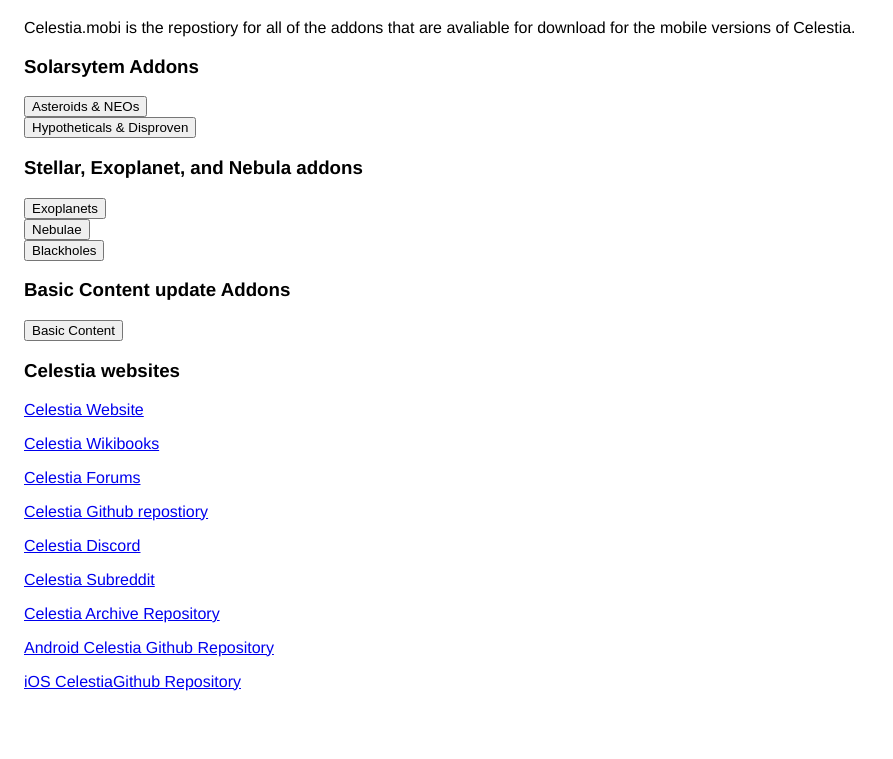
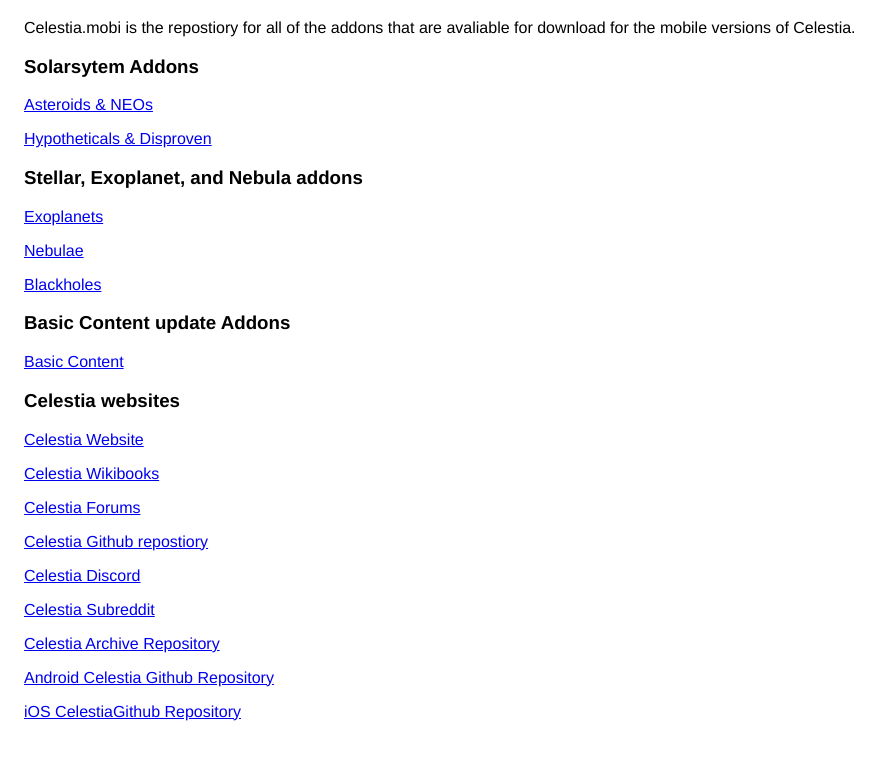
Before and after one commit to celestiamobile/celestia.mobi, a plain HTML site: page HOME.html in a window 1280 px wide. Shown: the part 85-844 px from the top of the page, without its empty margins (0-893 px from the left). Before the commit the page ends 816 px from the top, so only its background shows below. Drawn offline with Linux system fonts and the light colour scheme.

Commit message:
Update HOME.html
Removed buttons.

```diff
--- a/HOME.html
+++ b/HOME.html
@@ -17,34 +17,34 @@
 
 	<h3>Solarsytem Addons</h3>
 
-    <form>
-      <input type="button" onclick="window.location.href='https://celestia.mobi/resources/category.html?id=C789D7FC-F80E-EBDA-94BA-79FBE31FF9C1';" value="Asteroids & NEOs" />
-    </form>
-    <form>
-      <input type="button" onclick="window.location.href='https://celestia.mobi/resources/category.html?id=105D3A34-2DBB-25F3-6E22-706D64C88128';" value="Hypotheticals & Disproven" />
-    </form>
+	<p>
+	<a href="https://celestia.mobi/resources/category.html?id=C789D7FC-F80E-EBDA-94BA-79FBE31FF9C1">Asteroids & NEOs</a>
+	</p>
+	<p>
+	<a href="https://celestia.mobi/resources/category.html?id=105D3A34-2DBB-25F3-6E22-706D64C88128">Hypotheticals & Disproven</a>
+	</p>
 </div>
 <div class="model">
 
 	<h3>Stellar, Exoplanet, and Nebula addons</h3>
 
-	<form>
-	   <input type="button" onclick="window.location.href='https://celestia.mobi/resources/category.html?id=0EEF518F-C9C8-E27D-AA9C-8747FF2094B7';" value="Exoplanets" />
-	</form>
-	<form>
-	   <input type="button" onclick="window.location.href='https://celestia.mobi/resources/category.html?id=3F7546F9-D225-5194-A228-C63281B5C6FD';" value="Nebulae" />
-	</form>
-	<form>
-	   <input type="button" onclick="window.location.href='https://celestia.mobi/resources/category.html?id=DEAF9C38-7E4B-7DFB-CA72-B496B1652550';" value="Blackholes" />
-	</form>
+	<p>
+	<a href="https://celestia.mobi/resources/category.html?id=0EEF518F-C9C8-E27D-AA9C-8747FF2094B7">Exoplanets</a>
+	</p>
+	<p>
+	<a href="https://celestia.mobi/resources/category.html?id=3F7546F9-D225-5194-A228-C63281B5C6FD">Nebulae</a>
+	</p>
+	<p>
+	<a href="https://celestia.mobi/resources/category.html?id=DEAF9C38-7E4B-7DFB-CA72-B496B1652550">Blackholes</a>
+	</p>
 </div>
 <div class="model">
 
 	<h3>Basic Content update Addons</h3>
 
-	<form>
-	   <input type="button" onclick="window.location.href='https://celestia.mobi/resources/category.html?id=B2E44BE0-9DF7-FAB9-92D4-F8D323D31250';" value="Basic Content" />
-	</form>
+	<p>
+	<a href="https://celestia.mobi/resources/category.html?id=B2E44BE0-9DF7-FAB9-92D4-F8D323D31250">Basic Content</a>
+	</p>
 </div>
 <div class="model">
 
```
